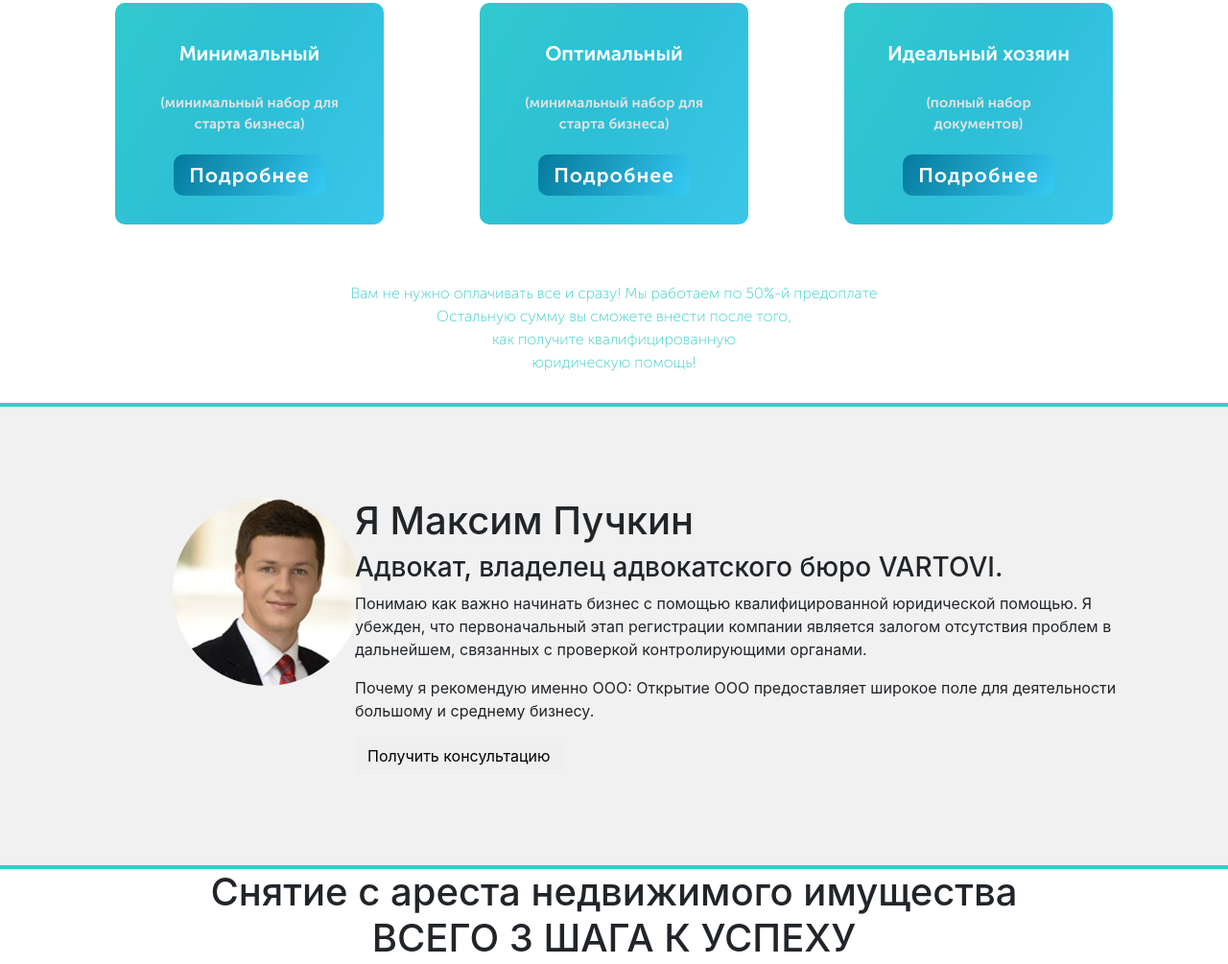
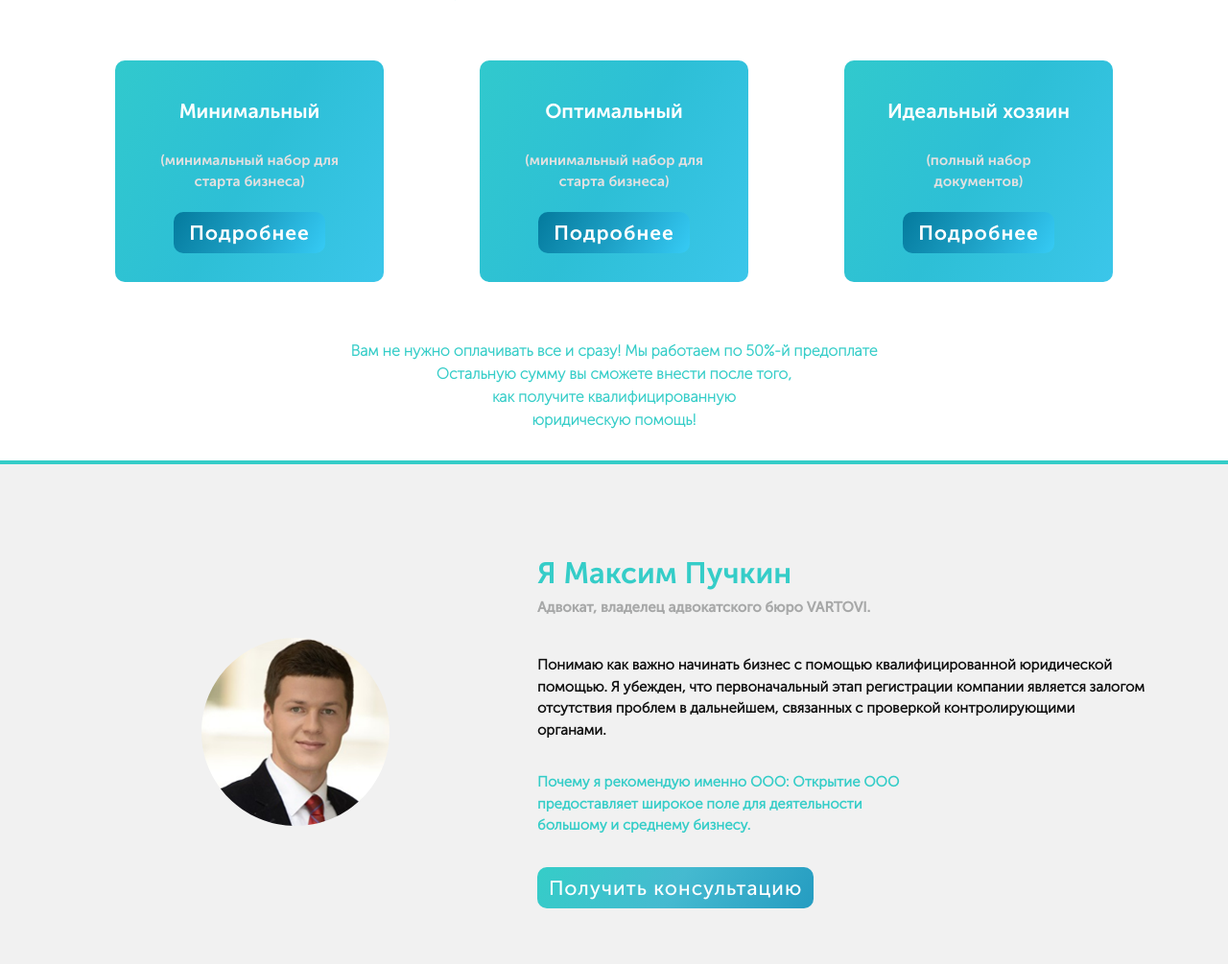
Before and after one commit to OstapHetman/shliupka, a plain HTML site: page src/index.html in a window 1280 px wide. Shown: the part 1545-2550 px from the top of the page at 96% size. Drawn offline with Linux system fonts and the light colour scheme.

Commit message:
styled about section

```diff
--- a/src/index.html
+++ b/src/index.html
@@ -51,7 +51,7 @@
 
     <!-- START HEADER -->
     <header>
-        <div class="container">
+        <div class="container-fluid">
             <div class="row">
                 <!-- Left -->
                 <div class="col-lg-6 col-xl-6">
@@ -164,15 +164,15 @@
     <section id="about">
         <div class="container">
             <div class="row">
-                <div class="offset-1 col-xl-2 col-lg-2">
+                <div class="offset-1 col-xl-3 col-lg-3 d-flex align-items-center justify-content-center">
                     <img src="img/portret.png" alt="Portret">
                 </div>
-                <div class="col-xl-9 col-lg-9">
+                <div class="offset-1 col-xl-7 col-lg-7">
                     <h1>Я Максим Пучкин</h1>
                     <h3>Адвокат, владелец адвокатского бюро VARTOVI.</h3>
-                    <p class="about">Понимаю как важно начинать бизнес с помощью квалифицированной юридической помощью. Я убежден, что первоначальный этап регистрации компании является залогом отсутствия проблем в дальнейшем, связанных с проверкой контролирующими органами.</p>
-                    <p class="recomendation">Почему я рекомендую именно ООО: Открытие ООО предоставляет широкое поле для деятельности большому и среднему бизнесу.</p>
-                    <button class="btn">Получить консультацию</button>
+                    <p class="about mb-0">Понимаю как важно начинать бизнес с помощью квалифицированной юридической помощью. Я убежден, что первоначальный этап регистрации компании является залогом отсутствия проблем в дальнейшем, связанных с проверкой контролирующими органами.</p>
+                    <p class="recomendation mb-0">Почему я рекомендую именно ООО: Открытие ООО предоставляет широкое поле для деятельности большому и среднему бизнесу.</p>
+                    <button class="btn gradient">Получить консультацию</button>
                 </div>
             </div>
         </div>
--- a/src/sass/layout/_about.scss
+++ b/src/sass/layout/_about.scss
@@ -5,4 +5,35 @@
     border-bottom: 4px $aboutBorder solid;
     padding-top: 95px;
     padding-bottom: 95px;
+    h1 {
+        font-family: "Museo2";
+        font-size: 31px;
+        color: $mainTextColor;
+    }
+    h3 {
+        font-family: "Museo1";
+        font-size: 15px;
+        color: #a7a8a8;
+        padding-bottom: 32px;
+        font-weight: bold;
+    }
+    p.about {
+        font-size: 15px;
+        font-family: "Museo0";
+        color: #101010;
+        font-weight: bold;
+    }
+    p.recomendation {
+        padding-top: 32px;
+        padding-bottom: 32px;
+        font-size: 15px;
+        font-family: "Museo0";
+        color: $mainTextColor;
+        max-width: 60%;
+        font-weight: bold;
+    }
+    button {
+        font-family: "Museo1";
+        font-size: 21px;
+    }
 }
--- a/src/sass/layout/_header.scss
+++ b/src/sass/layout/_header.scss
@@ -2,7 +2,7 @@ header {
     font-family: "Museo2";
     background-color: $headerBg;
     padding-top: 90px;
-    min-height: 1040px;
+    min-height: 1100px;
     h1 {
         color: $mainTextColor;
         font-size: 68px;
--- a/src/sass/layout/_plans.scss
+++ b/src/sass/layout/_plans.scss
@@ -37,6 +37,7 @@
         p {
             font-family: "MuseoSansCyrl";
             color: $mainTextColor;
+            font-weight: bold;
         }
     }
 }
```
Also changed, not shown: src/css/main.css.
